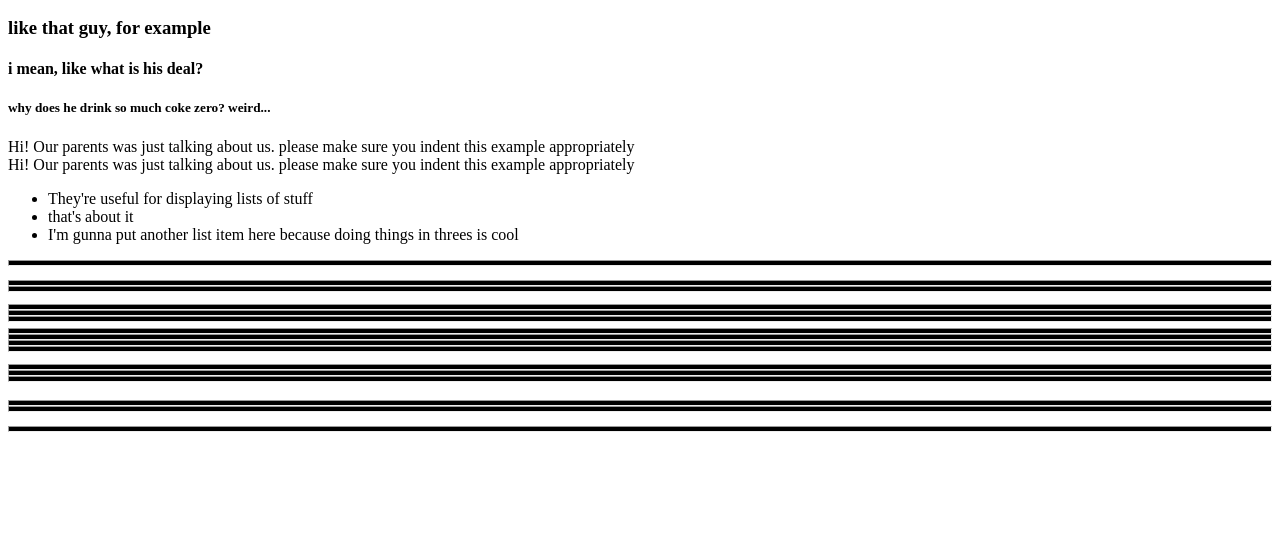
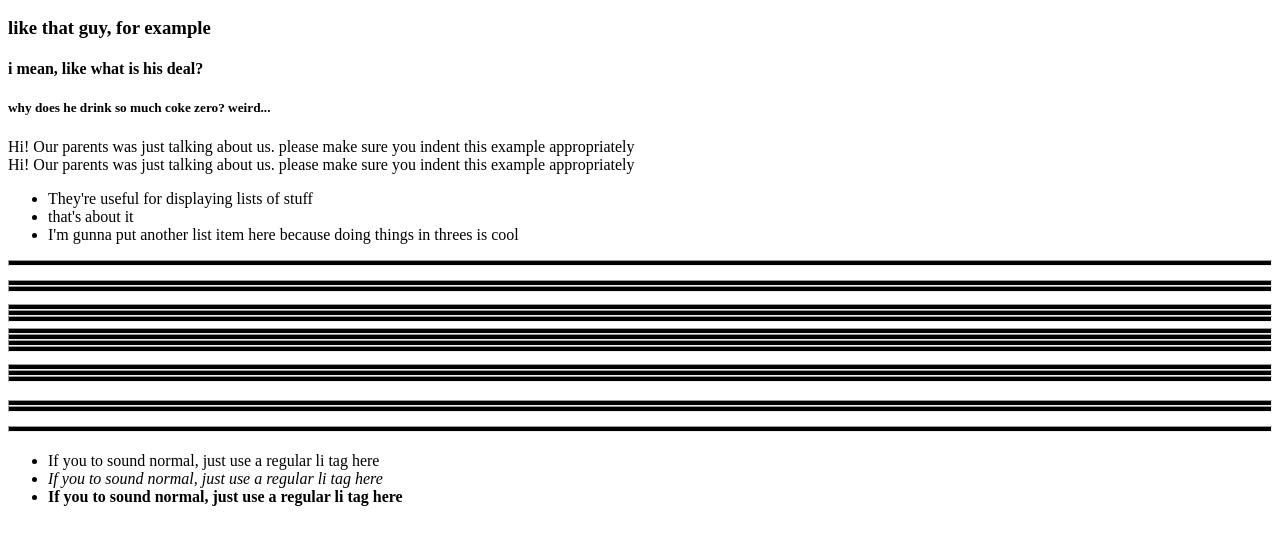
Before and after one commit to HoseaKigwila/Model-3, a plain HTML site: page sample.html in a window 1280 px wide. Shown: the part 110-654 px from the top of the page. Drawn offline with Linux system fonts and the light colour scheme.

Commit message:
Question-5

```diff
--- a/sample.html
+++ b/sample.html
@@ -62,5 +62,13 @@
     <hr style=" margin-bottom: 20px; padding: 2px; background-color: black;">
  </div>
 
+ <!-- 5 -->
+
+<ul>
+    <li> If you to sound normal, just use a regular li tag here </li>
+    <li> <i> If you to sound normal, just use a regular li tag here </i> </li>
+    <li> <b>If you to sound normal, just use a regular li tag here </b> </li>
+ </ul>
+
 </body>
 </html>
```
